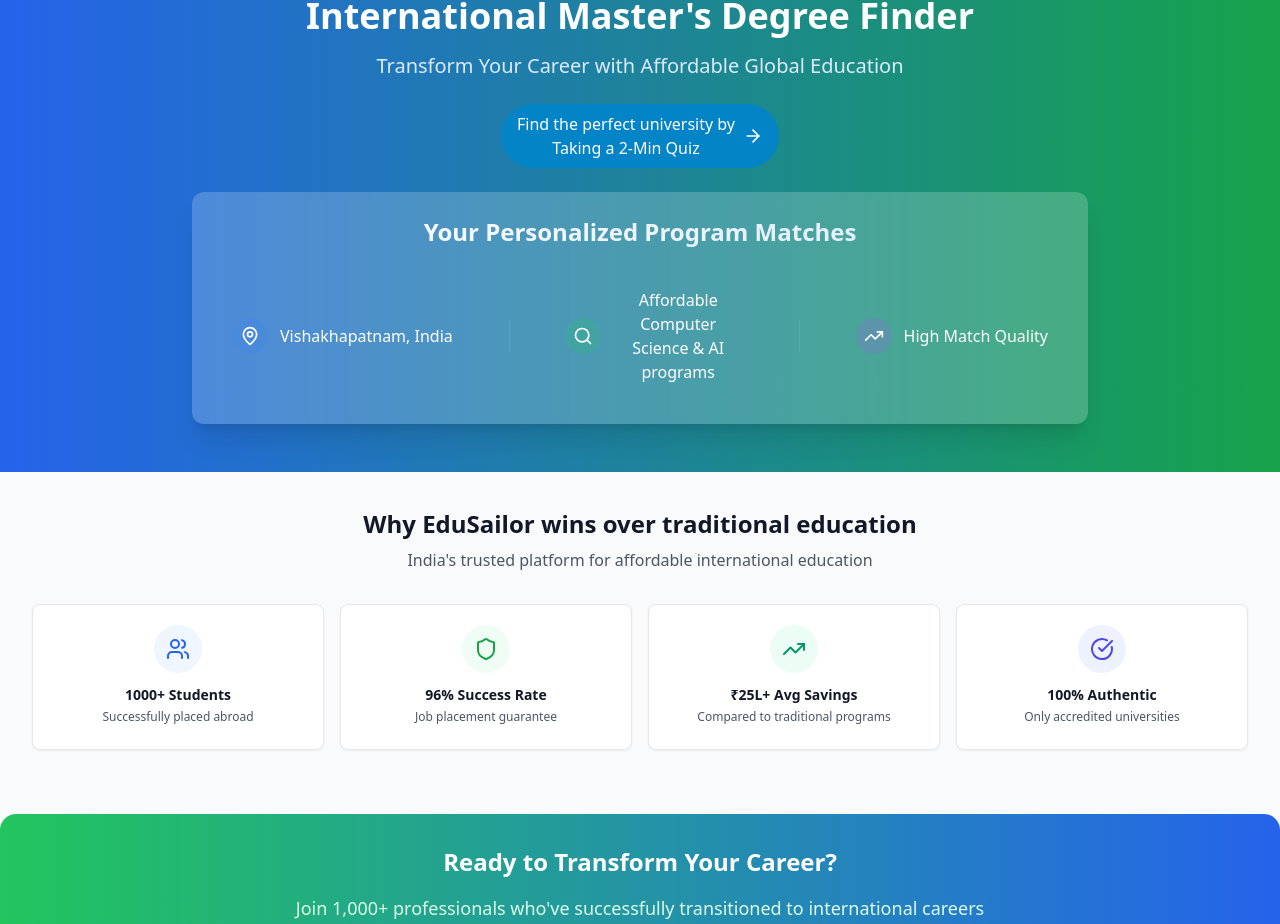
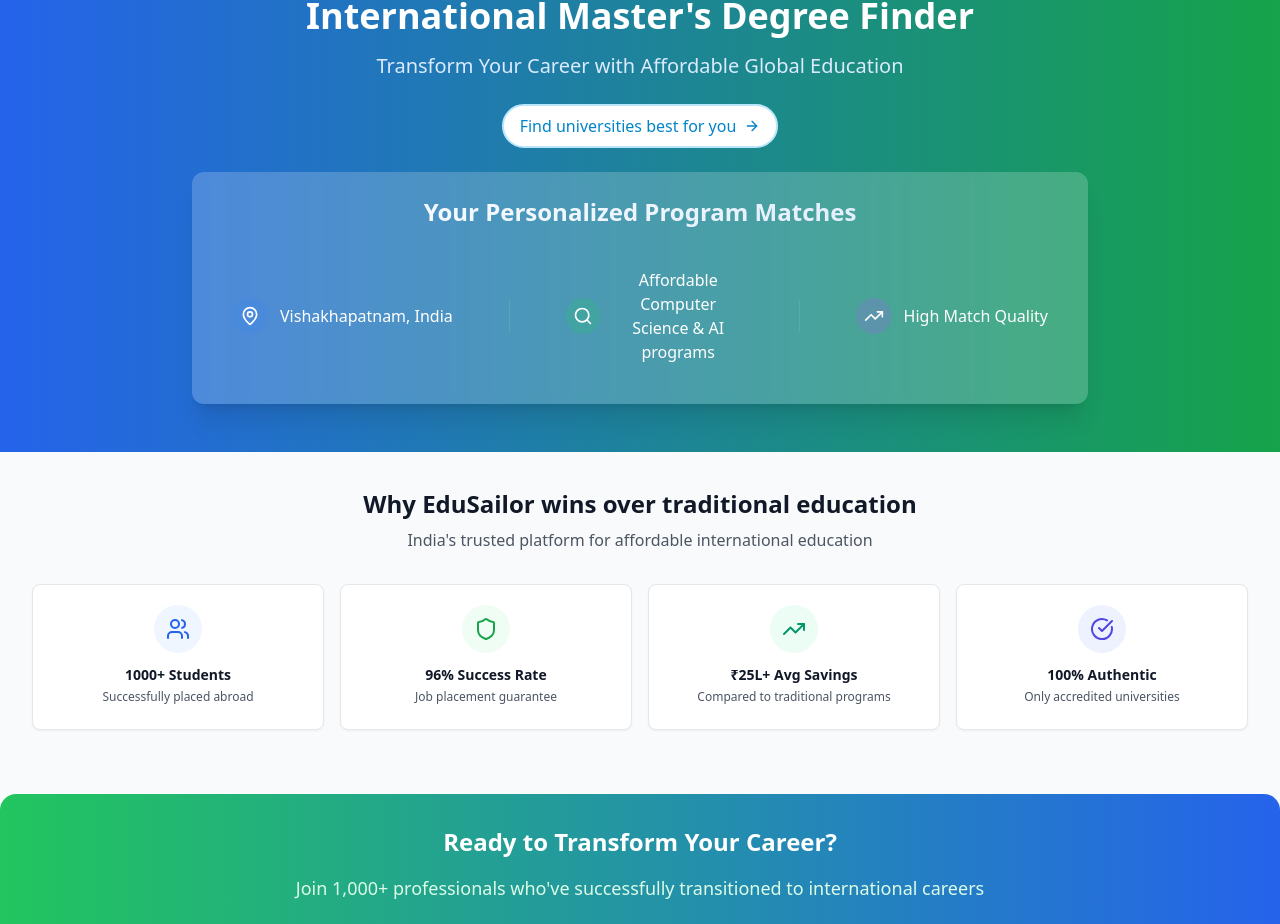
Before and after one commit to seeyara/UniversityFinder, a Next.js app: page / in a window 1280 px wide. Shown: the part 118-1042 px from the top of the page. Built offline with nearby package versions, Linux system fonts and the light colour scheme.

Commit message:
Button styling

```diff
--- a/src/app/components/TrustIndicators.tsx
+++ b/src/app/components/TrustIndicators.tsx
@@ -84,7 +84,7 @@
         </p>
         <div className="flex flex-col sm:flex-row gap-4 justify-center">
           <Link href="/quiz">
-            <Button className="bg-blue-500 text-white hover:bg-blue-600">
+            <Button variant="outline" className="bg-white border-blue-600 text-blue-600">
               <Search className="h-5 w-5 mr-2" />
               Take Eligibility Quiz
             </Button>
--- a/src/app/page.tsx
+++ b/src/app/page.tsx
@@ -46,12 +46,12 @@
             </p>
 
             {/* Quick Quiz CTA */}
+
             <div className="mb-6">
               <Link href="/quiz">
-                <Button className="bg-blue-500 text-white hover:bg-blue-600">
-                  Find the perfect university by
-                  <br></br> Taking a 2-Min Quiz
-                  <ArrowRight className="h-5 w-5 ml-2" />
+                <Button variant="outline" className="bg-white border-blue-600 text-blue-600">
+                  Find universities best for you
+                  <ArrowRight className="h-4 w-4 ml-2" />
                 </Button>
               </Link>
             </div>
```
